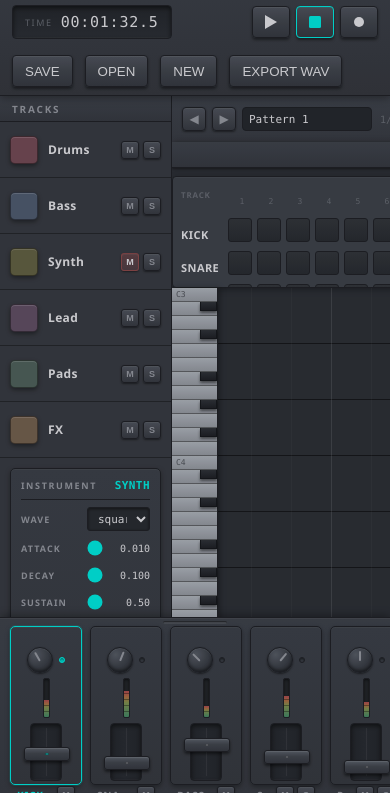
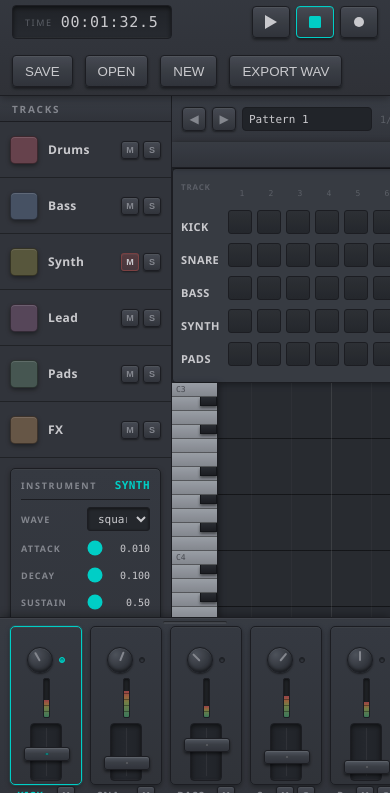
Before and after one commit to Dread1ess/voidstation, a website with bundled scripts: page index.html in a window 390 px wide. Shown: the part 51-844 px from the top of the page. Built offline with nearby package versions, Linux system fonts and the light colour scheme.

Commit message:
fix: step sequencer no longer overlaps the piano roll
the step-sequencer element carries both step-sequencer and
step-sequencer-container classes, so the fixed 112px height (meant for
2 rows) clamped the grid while its extra rows overflowed visibly over
the piano roll. size the sequencer to its content instead and drop the
vestigial grid-column/grid-row leftovers from the old overlay layout.
regression: stage 5/8/10/94/95 green

```diff
--- a/styles.css
+++ b/styles.css
@@ -578,9 +578,7 @@ body {
 
 .step-sequencer-container {
   flex: none;
-  height: 112px; /* header + 2 rows * 32px + padding */
-  display: flex;
-  align-items: flex-start;
+  height: auto; /* fits content: one row per track, never overlaps the piano roll below */
   padding: 8px 0 0;
   border-bottom: 1px solid var(--edge);
   background: var(--panel-2);
@@ -722,14 +720,6 @@ body {
    STEP SEQUENCER
    ============================================================ */
 
-.step-sequencer-container {
-  grid-column: 2;
-  grid-row: 1 / 7;
-  display: flex;
-  align-items: start;
-  padding-top: 4px;
-}
-
 .step-sequencer {
   display: grid;
   grid-template-columns: 72px repeat(16, 40px);
@@ -824,11 +814,6 @@ body {
 }
 
 @media (max-width: 720px) {
-  .step-sequencer-container {
-    grid-column: 1 / 3;
-    grid-row: 7;
-    margin-top: 8px;
-  }
   .step-sequencer {
     grid-template-columns: 54px repeat(16, 28px);
     overflow-x: auto;
```
